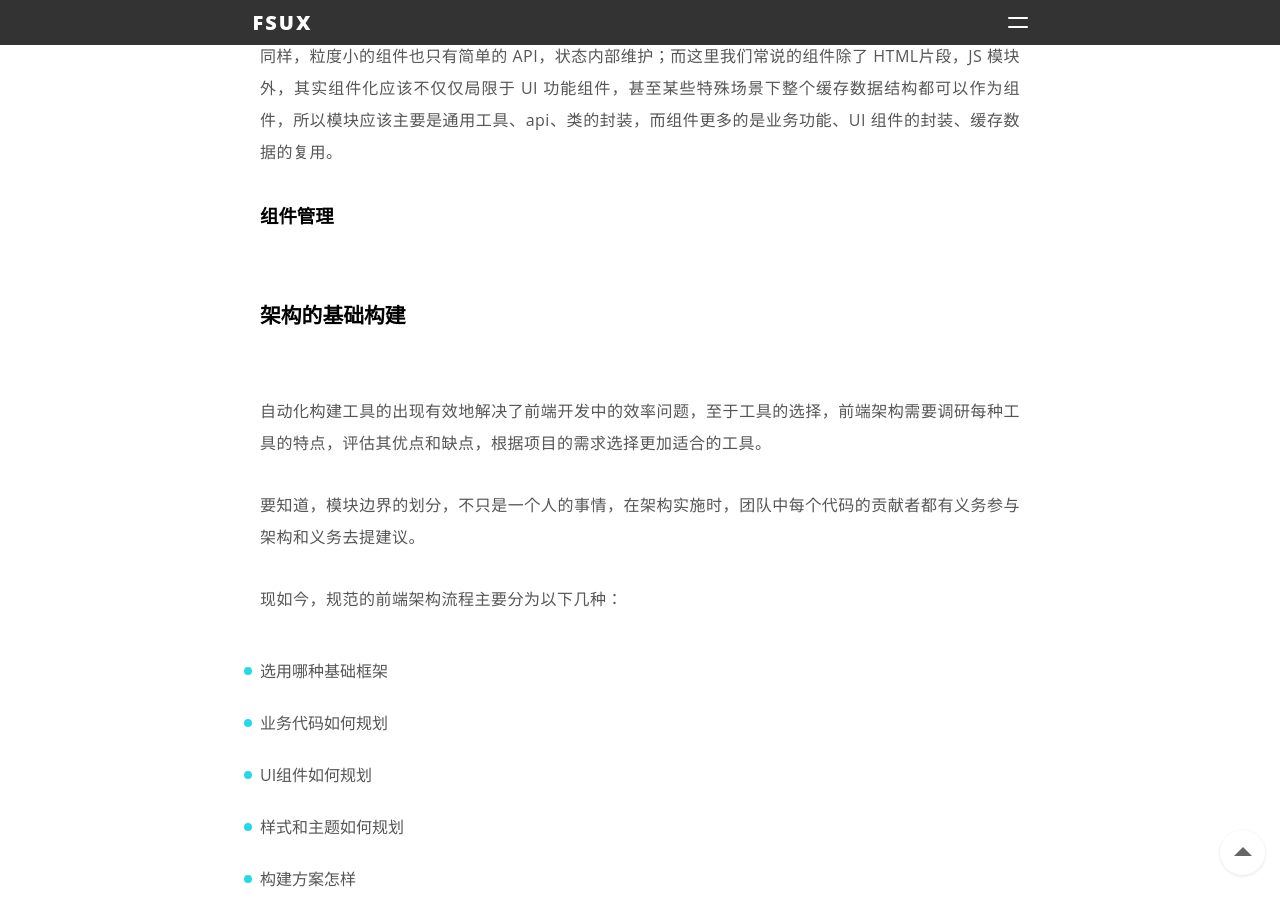
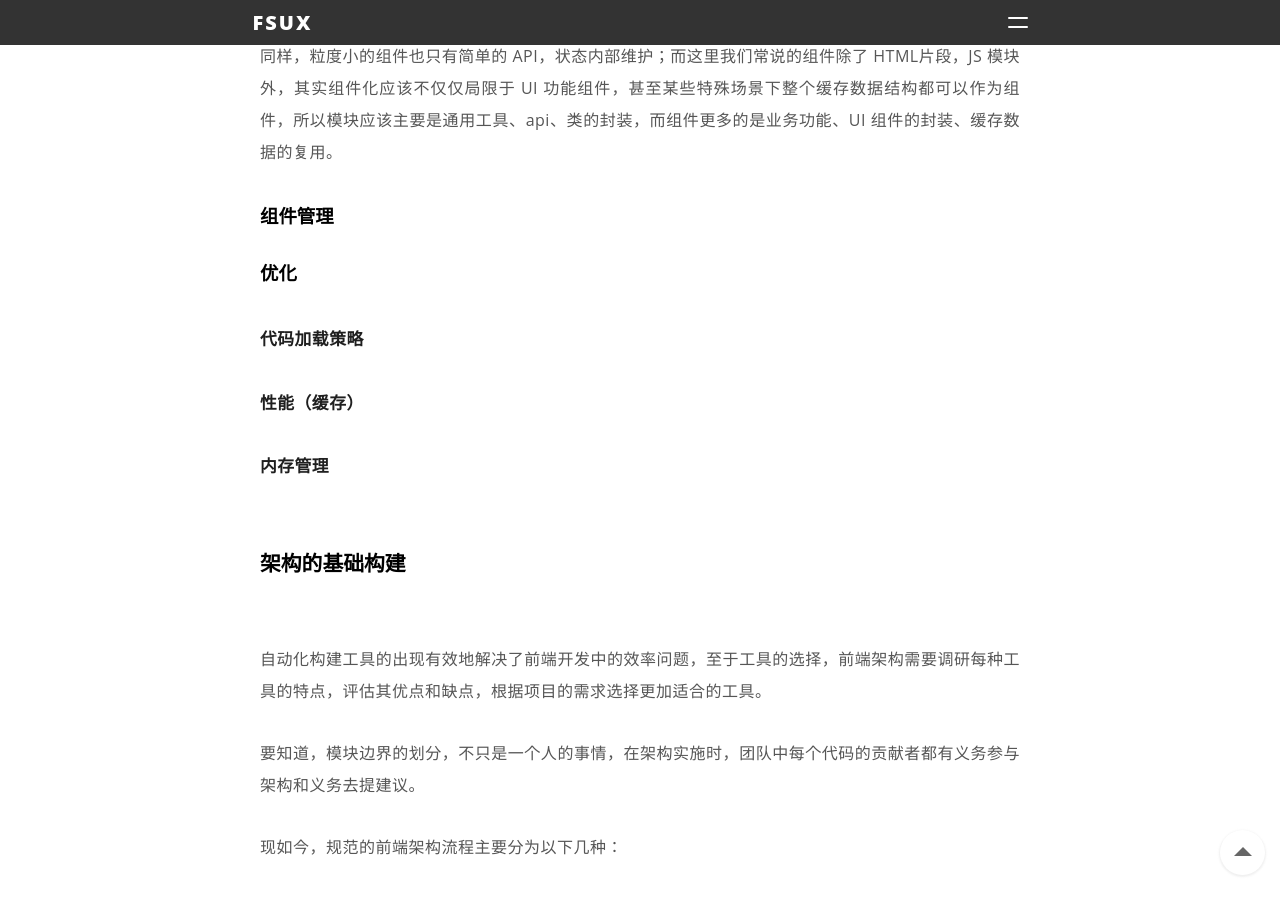
Before and after one commit to Haonancx/Haonancx.github.io, a Jekyll site: the page built from _posts/2017-6-1-Talk-about-component-architecture.markdown, in a window 1280 px wide and 900 px high, scrolled down 6711 px. Built offline with Jekyll 4.4.1, drawn with Linux system fonts in a browser that asks for light colours; nearby versions of some CDN libraries; Markdown is read by kramdown in place of the engine named in the settings; comment, search, counter and statistics services are not loaded.

Commit message:
文章整理

```diff
--- a/_posts/2017-6-1-Talk-about-component-architecture.markdown
+++ b/_posts/2017-6-1-Talk-about-component-architecture.markdown
@@ -148,6 +148,14 @@ tags: 随笔 架构 浅谈前端
 
 #### 组件管理
 
+#### 优化
+
+**代码加载策略**
+
+**性能（缓存）**
+
+**内存管理**
+
 ### 架构的基础构建
 
 自动化构建工具的出现有效地解决了前端开发中的效率问题，至于工具的选择，前端架构需要调研每种工具的特点，评估其优点和缺点，根据项目的需求选择更加适合的工具。
```
Also changed, not shown: other parts of _posts/2017-6-1-Talk-about-component-architecture.markdown (+0 -8 lines).
